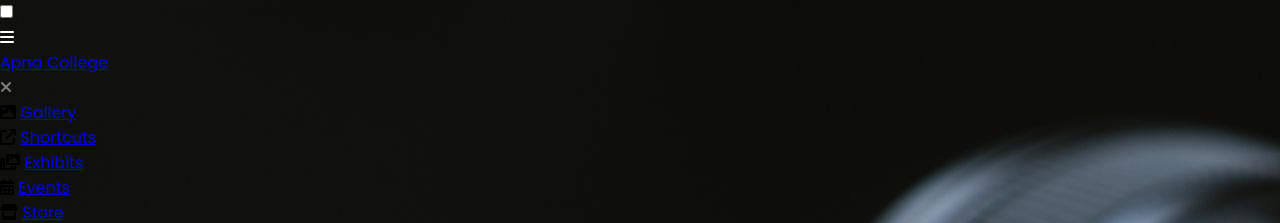
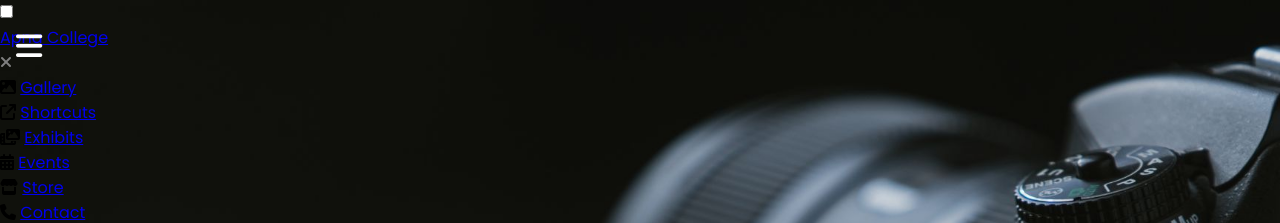
Before and after one commit to pornima-toke/Apna-College, a plain HTML site: page Pornima/Mini Project/index.html in a window 1280 px wide. Shown: the top 223 px of the page. Drawn offline with Linux system fonts and the light colour scheme.

Commit message:
change
ok

```diff
--- a/Pornima/Mini Project/index.html
+++ b/Pornima/Mini Project/index.html
@@ -21,7 +21,7 @@
     <div class="main_box">
       <input type="checkbox" id="check" />
       <div class="btn_one">
-        <label for="check" style="color: white">
+        <label for="check">
           <i class="fa-solid fa-bars"></i>
         </label>
       </div>
--- a/Pornima/Mini Project/style.css
+++ b/Pornima/Mini Project/style.css
@@ -6,5 +6,13 @@
 .main_box {
    background: url("photo.jpg");
    height: 100vh;
-   background-color: cover;
+   background-size: cover;
 }
+
+.btn_one {
+    color: white;
+    font-size: 30px;
+    font: weight 700;
+    position: absolute;
+    left: 16px;
+}
```
Also changed, not shown: Pornima/Practice/index.html (added, +24 -0 lines), Pornima/Practice/style.css (added).
